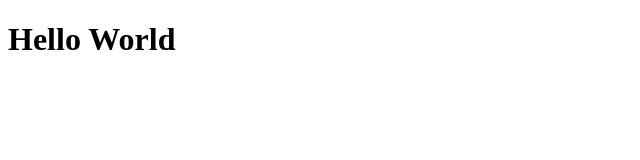
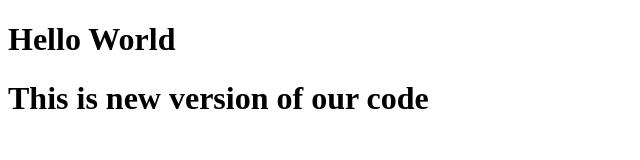
Before and after one commit to Usman522/lecture1, a plain HTML site: page newone.html in a window 1280 px wide. Shown: the whole page, without its empty margins (0-640 px from the left). Drawn offline with Linux system fonts and the light colour scheme.

Commit message:
Update newone.html

```diff
--- a/newone.html
+++ b/newone.html
@@ -5,6 +5,7 @@
 </head>
 <body>
 	<h1> Hello World</h1>
+	<h1>This is new version of our code<h1>
 
 </body>
 </html>
```
